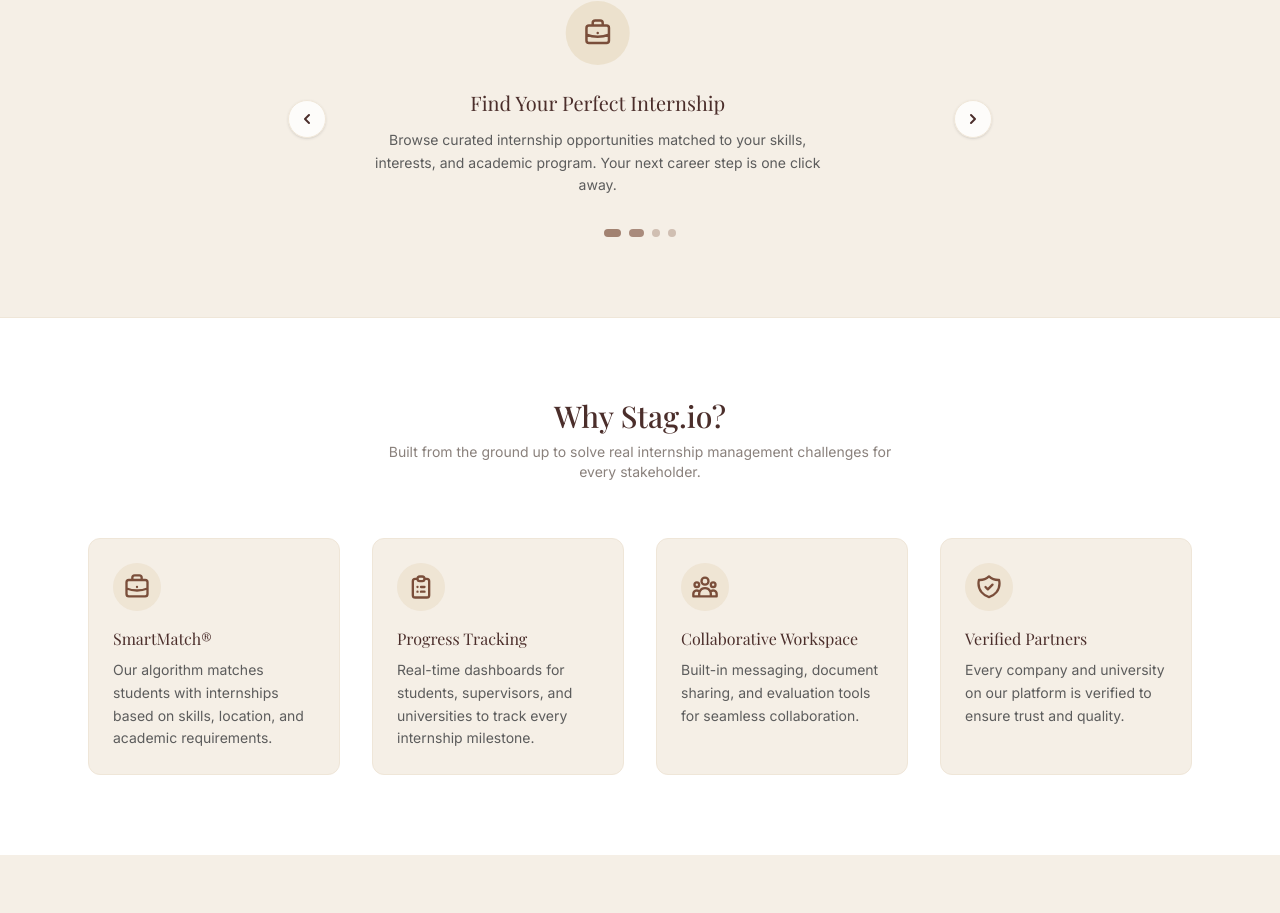
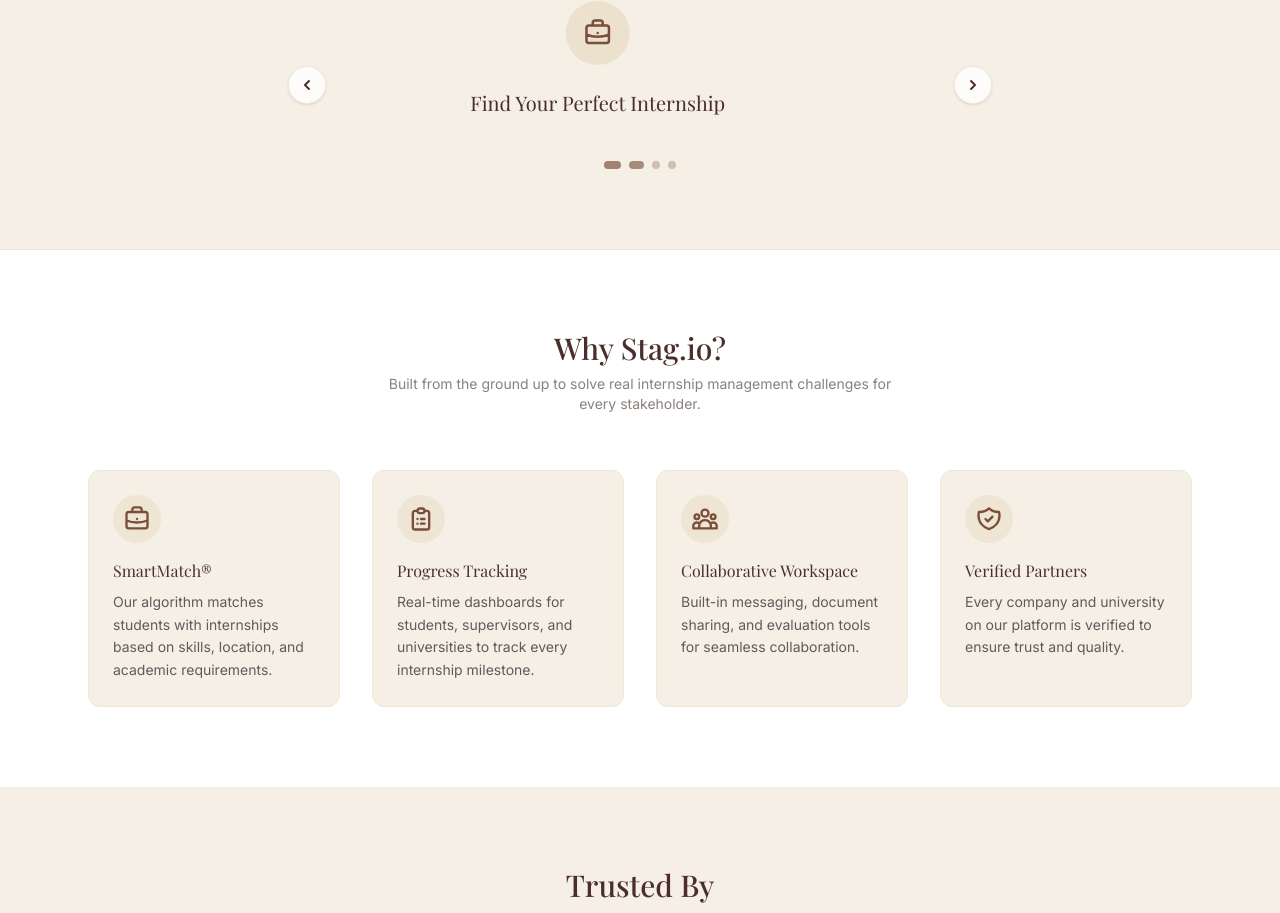
Before and after one commit to Iyadbelala/Stag.io, a Next.js app in the folder App/: page / in a window 1280 px wide. Shown: the part 1060-1973 px from the top of the page. Built offline with nearby package versions, Linux system fonts and the light colour scheme; no server answers.

Commit message:
Remove description from SlideData interface and update slides mapping in Homepage

```diff
--- a/App/src/Components/slide.tsx
+++ b/App/src/Components/slide.tsx
@@ -6,7 +6,6 @@
 
 export interface SlideData {
   title: string;
-  description: string;
   icon: React.ReactNode;
 }
 
@@ -55,9 +54,6 @@
             <h3 className="mb-3 font-heading text-xl font-semibold text-coffee-dark">
               {slide.title}
             </h3>
-            <p className="mx-auto max-w-md text-sm leading-relaxed text-text-secondary">
-              {slide.description}
-            </p>
           </div>
         ))}
       </div>
--- a/App/src/screen/Homepage/page.tsx
+++ b/App/src/screen/Homepage/page.tsx
@@ -48,7 +48,6 @@
 
   const slides: SlideData[] = [1, 2, 3, 4].map((n, i) => ({
     title: t(`slides.${n}.title`),
-    description: t(`slides.${n}.desc`),
     icon: slideIcons[i],
   }));
 
```
